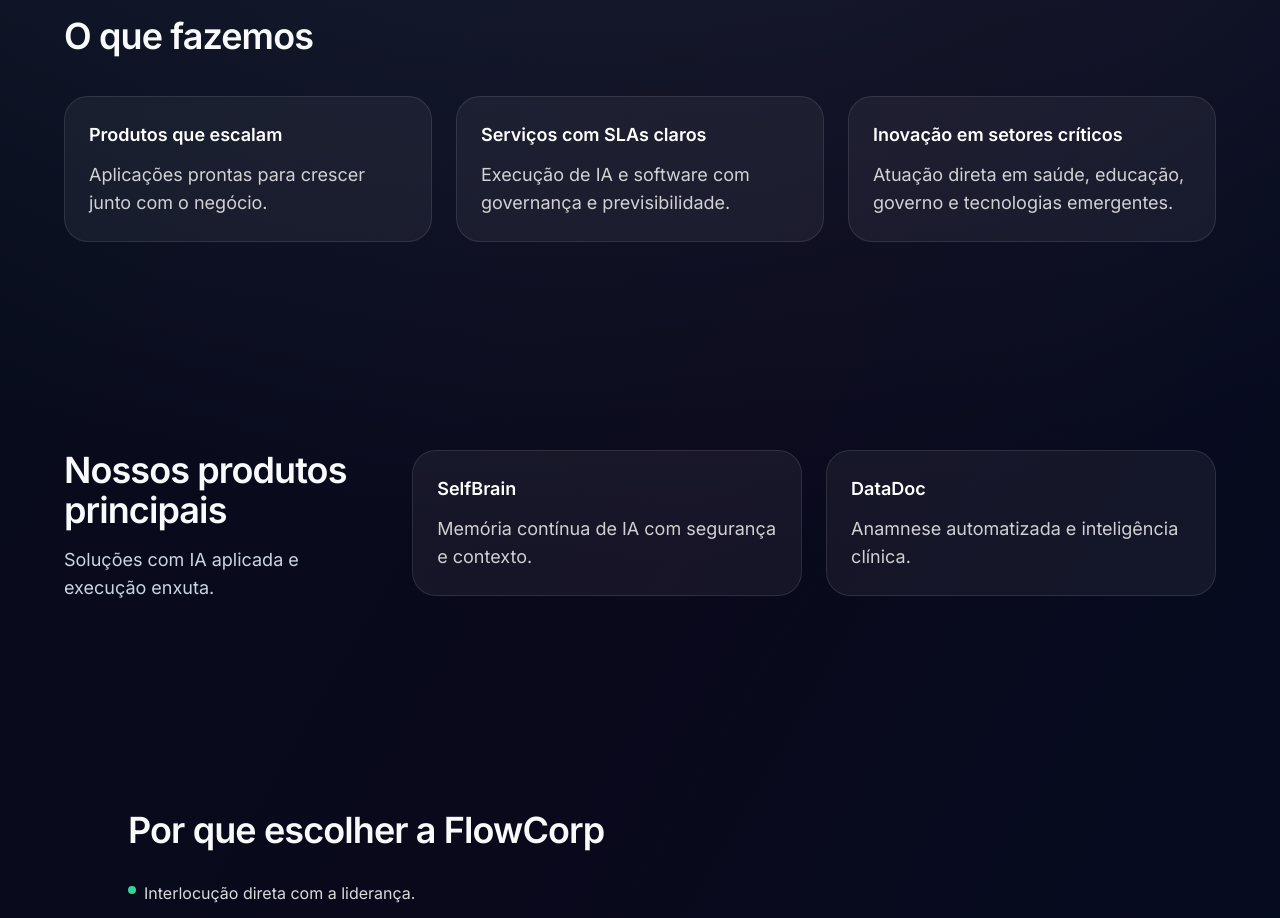
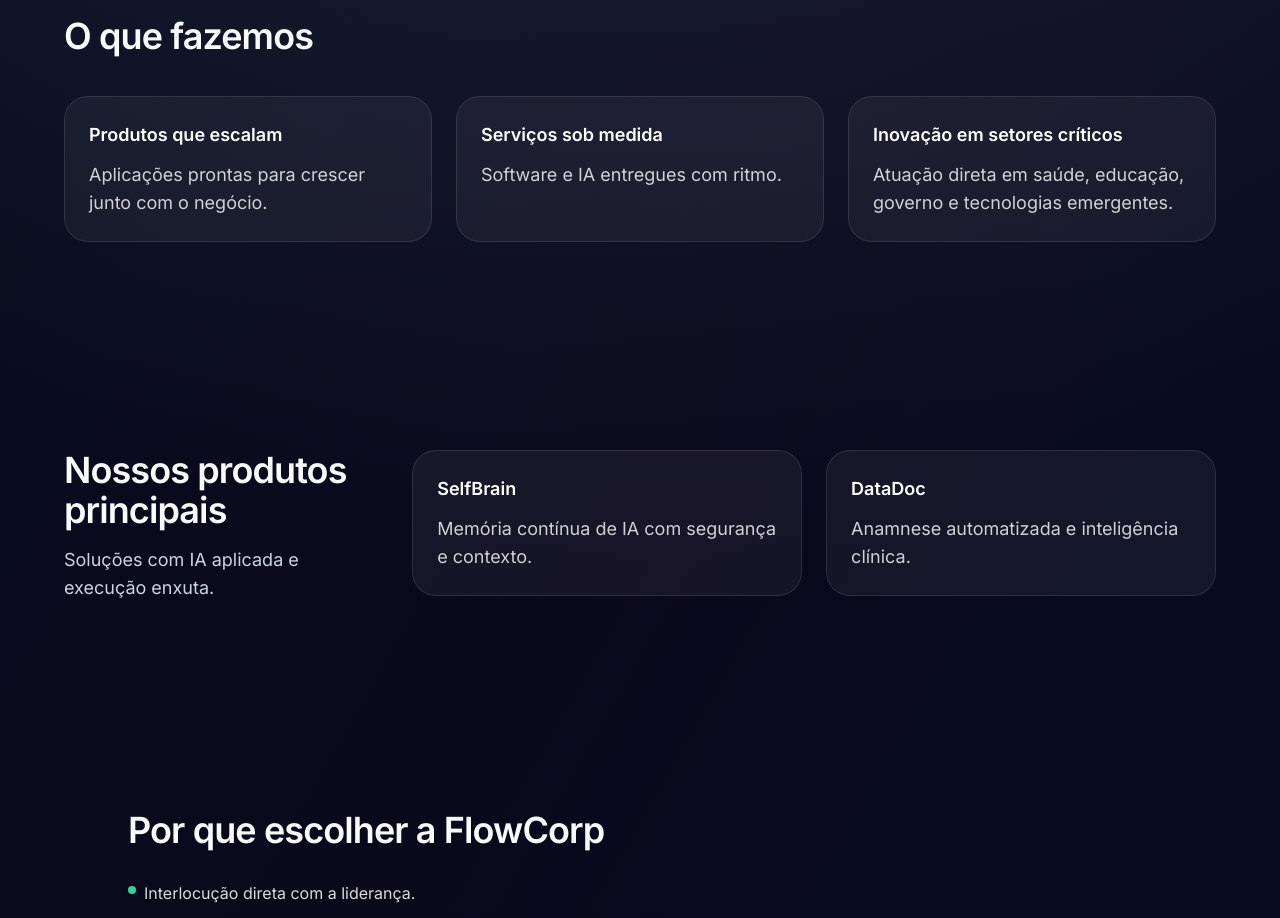
Before and after one commit to igorbiccas/flowcorp-site, a React (Vite) app: page / in a window 1280 px wide. Shown: the part 880-1798 px from the top of the page. Built offline with nearby package versions, Linux system fonts and the light colour scheme.

Commit message:
Simplify services messaging

```diff
--- a/App.tsx
+++ b/App.tsx
@@ -8,8 +8,8 @@ const whatWeDo = [
     description: 'Aplicações prontas para crescer junto com o negócio.',
   },
   {
-    title: 'Serviços com SLAs claros',
-    description: 'Execução de IA e software com governança e previsibilidade.',
+    title: 'Serviços sob medida',
+    description: 'Software e IA entregues com ritmo.',
   },
   {
     title: 'Inovação em setores críticos',
```
